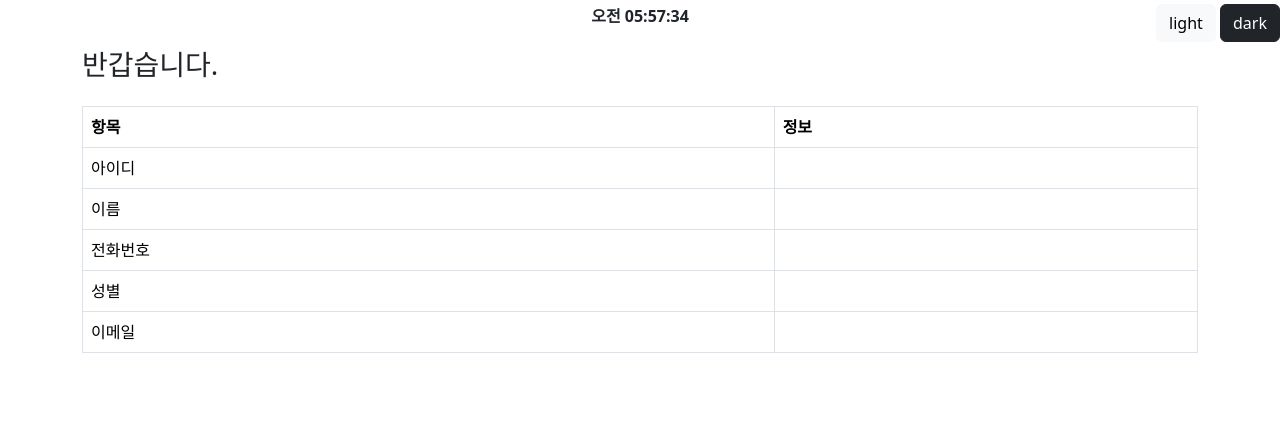
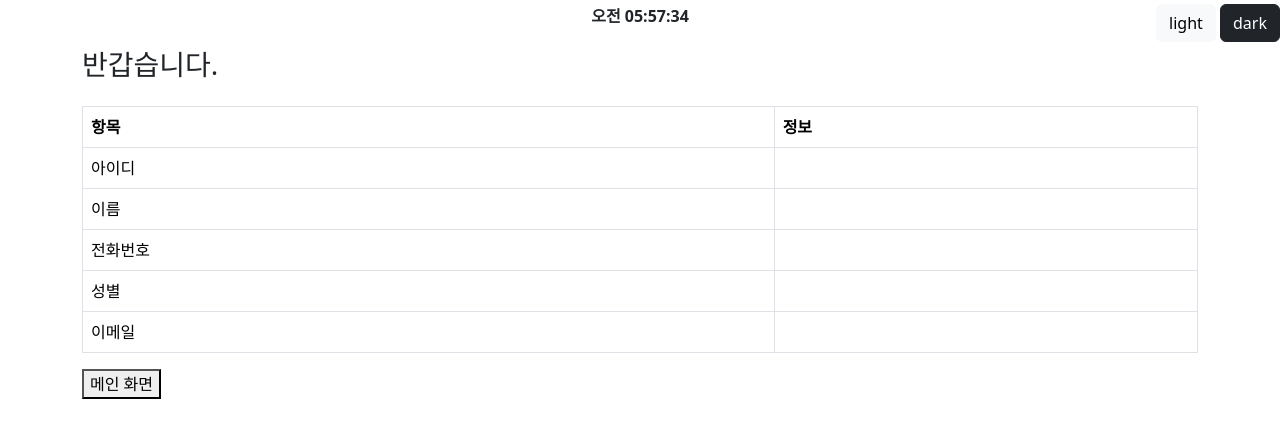
Before and after one commit to rodzlen/Oz_08, a plain HTML site: page html/project/hello.html in a window 1280 px wide. Drawn offline with nearby package versions, Linux system fonts and the light colour scheme.

Commit message:
📝 메인페이지로 전환 기능 추가

```diff
--- a/html/project/hello.html
+++ b/html/project/hello.html
@@ -50,6 +50,7 @@
                 </tr>
             </tbody>
         </table>
+        <button onclick="window.location.href='Kream.html'">메인 화면</button>
     </main>
 
     <script src="https://cdn.jsdelivr.net/npm/bootstrap@5.3.1/dist/js/bootstrap.bundle.min.js"></script>
```
